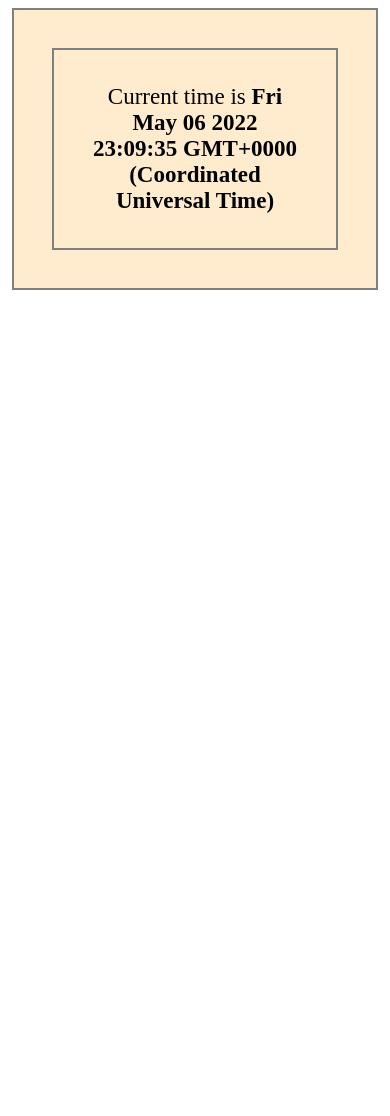
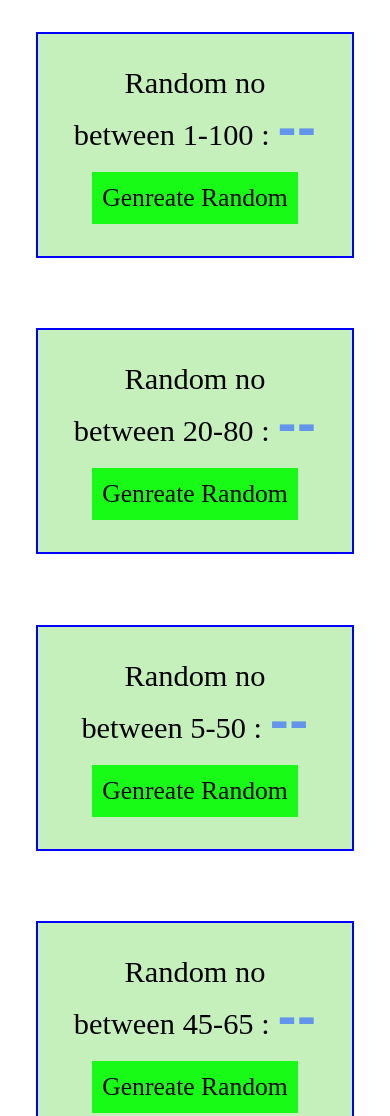
Before and after one commit to paras810/cwh-javascript, a plain HTML site: page index.html in a window 390 px wide. Shown: the top 1116 px of the page. Before the commit the page ends 844 px from the top, so only its background shows below. Drawn offline with Linux system fonts and the light colour scheme.

Commit message:
random N0

```diff
--- a/index.html
+++ b/index.html
@@ -7,27 +7,100 @@
     <meta name="viewport" content="width=device-width, initial-scale=1.0">
     <title>time</title>
     <style>
-       .container {
-        font-size: 23px;
-        background-color: blanchedalmond;
-        border: 2px solid grey;
-        padding: 34px;
-        margin: 4px;
-        text-align: center;
+     *{
+         margin: 0;
+         padding: 0;
+         /* box-sizing: border-box; */
+     }
+   .container{
+       background-color: rgb(197, 240, 187);
+       width: 19vw;
+       height: auto;
+       border: 2px solid blue;
+       padding: 1rem ;
+       text-align: center;
+     margin: 1rem auto;
+   }
+   button{
+       border: 2px solid rgb(23, 251, 23);
+       background-color:  rgb(23, 251, 23);
+    padding: 0 10px;
+       margin-top: 1rem;
+       cursor: pointer;
+       font-weight: 100;
+       font-family: 'Gill Sans', 'Gill Sans MT', Calibri, 'Trebuchet MS', sans-serif;
+       transition: all .5s ease;
+   }
+   button:hover{
+    background-color: white;
+    color: rgb(23, 251, 23);
+   }
+   #time{
+       margin-left: 1rem;
+       font-weight: 900;
+       font-size: 20px;
+       color: cornflowerblue;
+    font-family: cursive;
+
+   }
+   .cont{
+       display: flex;
+       flex-wrap: wrap;
+       gap: .4rem;
+   }
+@media screen and (max-width: 700px) {
+    .cont{
+        flex-direction: column;
     }
-
-    #time {
-        font-weight: bold;
-    }
-
+    .container {
+    background-color: rgb(197, 240, 187);
+    width: 64vw;
+    height: auto;
+    border: 2px solid blue;
+    padding: 2rem;
+    text-align: center;
+    margin: 2rem auto;
+    font-size: 1.9rem;
+}
+button {
+    padding: 9px 8px;
+    font-size: 1.6rem;
+    font-family: auto;
+}
+#time {
+    margin-left: 0rem;
+    font-weight: 900;
+    font-size: 47px;
+    color: cornflowerblue;
+    font-family: cursive;
+}
+}
     </style>
 </head>
 
 <body>
-    <div class="container ">
+    <div class="cont ">
+
         <div class="container">
-            Current time is <span id="time"></span>
+            Random no between 1-100 : <span  id="time" >--</span>
+            <div><button onclick="rNo(1,101)">Genreate Random</button></div>
         </div>
+
+        <div class="container">
+            Random no between 20-80 : <span  id="time" >--</span>
+            <div><button onclick="rNo(20,81)">Genreate Random</button></div>
+        </div>
+
+        <div class="container">
+            Random no between 5-50 : <span  id="time" >--</span>
+            <div><button onclick="rNo(5,51)">Genreate Random</button></div>
+        </div>
+
+        <div class="container">
+            Random no between 45-65 : <span  id="time" >--</span>
+            <div><button onclick="rNo(45,66)">Genreate Random</button></div>
+        </div>
+
     </div>
 
     <script src="./index.js"></script>
--- a/index.js
+++ b/index.js
@@ -1,57 +1,11 @@
-let obj1 ={
-    names : ['paras', 'anuj', 'rohan','sohan', 'mohan'],
-    greeting : 'HI! ',
-    speak(){
-      this.names.forEach((e)=>{
-       console.log(this.greeting + 'how are you? ' + e);
-      })
-    }
-}
 
-obj1.speak()
 
-let obj2 ={
-    names : ['2paras2', '2anuj2', '2rohan2','2sohan2', '2mohan2'],
-    greeting : 'GOOD BYE! ',
-    speak(){
-      this.names.forEach(function(e){
-       console.log(this.greeting + 'how are you? ' + e);
-      })
-    }
-}
-obj2.speak()
 
-console.log("This is date and time tutorial");
-let now = new Date();
-console.log(now);
+  // console.log(rN1_100);
 
-let dt = new Date(1000);
-console.log(dt);
-
-// let newDate = new Date("2029-09-30");
-// console.log(newDate)
-
-// let newDate = new Date(year, month, date, hours, minutes, seconds, milliseconds);
-let newDate = new Date(3020, 4, 6, 9, 3, 2, 34);
-console.log(newDate);
-
-let yr = newDate.getFullYear();
-console.log("The year is ", yr);
-
-let dat = newDate.getDate();
-console.log("The date is ", dat);
-
-let month = newDate.getMonth();
-console.log("The month is ", month);
-
-let hours = newDate.getHours();
-console.log("The hours is ", hours);
-
-newDate.setDate(8);
-newDate.setMinutes(29);
-console.log(newDate)
-setInterval(updateTime, 1000);
-
-function updateTime() {
-    time.innerHTML = new Date();
-}
+  const rNo = (a, b)=>{
+    //  a = 1
+    //  b= 100
+    let rN1_100 = Math.floor(a + (b - a)*Math.random())
+   document.getElementById('time').innerHTML = rN1_100
+  }
```
